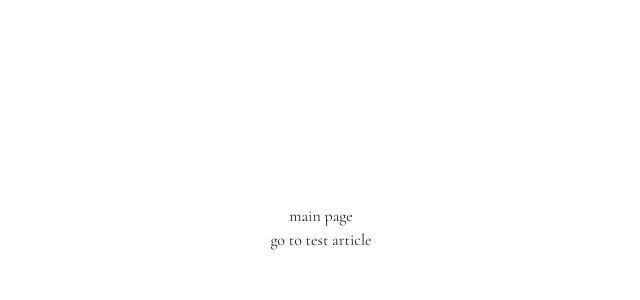
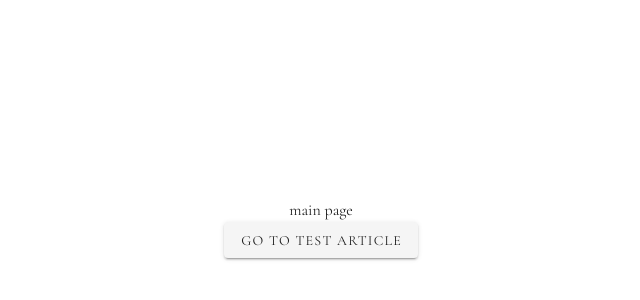
Before and after one commit to PavelGonzales/fiary, a Nuxt app: page / in a window 1280 px wide. Shown: the part 172-472 px from the top of the page, without its empty margins (319-959 px from the left). Built offline with nearby package versions, Linux system fonts and the light colour scheme.

Commit message:
fix main page

```diff
--- a/pages/index.vue
+++ b/pages/index.vue
@@ -5,8 +5,8 @@
     align-center
   >
     main page
-    <div nuxt to="19121963">
+    <v-btn nuxt to="19121963">
       go to test article
-    </div>
+    </v-btn>
   </v-layout>
 </template>
```
Also changed, not shown: pages/_id.vue (renamed from pages/_id/index.vue).
